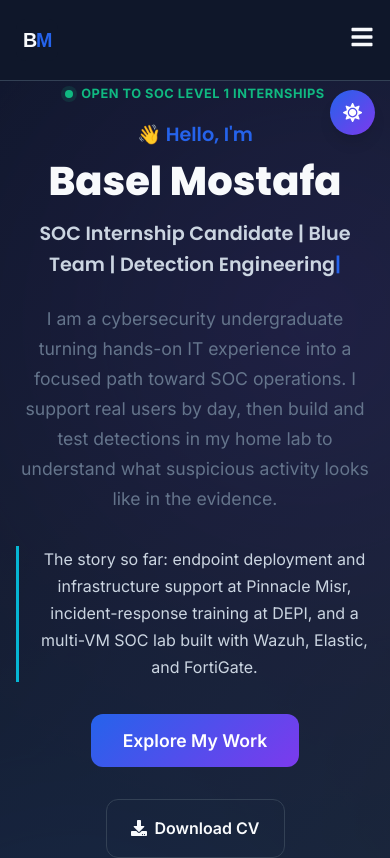
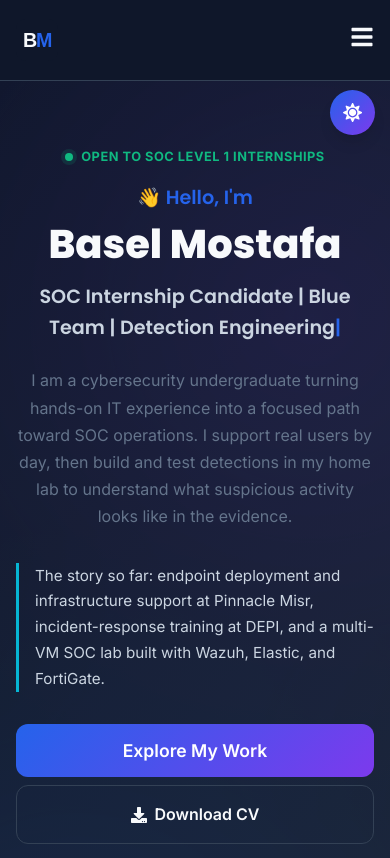
Before and after one commit to basellmostaffa/portfolio, a React (Create React App) app: page / in a window 390 px wide. Shown: the top 858 px of the page. Built offline with nearby package versions, Linux system fonts and the light colour scheme.

Commit message:
Polish mobile portfolio layout

```diff
--- a/src/components/Hero.js
+++ b/src/components/Hero.js
@@ -10,6 +10,11 @@ const HeroSection = styled.section`
   background: linear-gradient(135deg, var(--bg-primary) 0%, var(--bg-secondary) 100%);
   position: relative;
   overflow: hidden;
+
+  @media (max-width: 768px) {
+    min-height: auto;
+    padding: var(--spacing-3xl) 0 var(--spacing-2xl);
+  }
 `;
 
 const HeroContainer = styled.div`
@@ -84,6 +89,12 @@ const Description = styled(motion.p)`
   margin-bottom: var(--spacing-xl);
   line-height: 1.7;
   max-width: 500px;
+
+  @media (max-width: 768px) {
+    font-size: 1rem;
+    margin-left: auto;
+    margin-right: auto;
+  }
 `;
 
 const CTAButton = styled(motion.button)`
@@ -97,6 +108,11 @@ const CTAButton = styled(motion.button)`
   cursor: pointer;
   transition: all var(--transition-fast);
   margin-bottom: var(--spacing-xl);
+
+  @media (max-width: 480px) {
+    width: 100%;
+    margin-bottom: var(--spacing-sm);
+  }
 
   &:hover {
     transform: translateY(-2px);
@@ -117,6 +133,16 @@ const SecondaryButton = styled(motion.a)`
   margin: 0 0 var(--spacing-xl) var(--spacing-sm);
   transition: all var(--transition-fast);
 
+  @media (max-width: 768px) {
+    margin-left: 0;
+  }
+
+  @media (max-width: 480px) {
+    width: 100%;
+    justify-content: center;
+    margin-bottom: var(--spacing-lg);
+  }
+
   &:hover {
     border-color: var(--primary-color);
     color: var(--primary-color);
@@ -135,6 +161,11 @@ const StoryNote = styled(motion.p)`
   margin: 0 0 var(--spacing-xl);
   max-width: 540px;
   line-height: 1.7;
+
+  @media (max-width: 768px) {
+    text-align: left;
+    font-size: 0.95rem;
+  }
 `;
 
 const SocialLinks = styled(motion.div)`
@@ -195,6 +226,11 @@ const ImageContainer = styled.div`
   @media (max-width: 768px) {
     width: 300px;
     height: 300px;
+  }
+
+  @media (max-width: 400px) {
+    width: 240px;
+    height: 240px;
   }
 `;
 
--- a/src/components/Projects.js
+++ b/src/components/Projects.js
@@ -62,7 +62,7 @@ const FilterButton = styled(motion.button)`
 
 const ProjectsGrid = styled.div`
   display: grid;
-  grid-template-columns: repeat(auto-fit, minmax(350px, 1fr));
+  grid-template-columns: repeat(auto-fit, minmax(min(350px, 100%), 1fr));
   gap: var(--spacing-xl);
 `;
 
@@ -92,6 +92,10 @@ const ProjectCard = styled(motion.div)`
 
 const ProjectContent = styled.div`
   padding: var(--spacing-xl);
+
+  @media (max-width: 600px) {
+    padding: var(--spacing-lg);
+  }
 `;
 
 const ProjectVisual = styled.div`
@@ -105,6 +109,10 @@ const ProjectVisual = styled.div`
     width: 100%;
     height: 100%;
     object-fit: cover;
+  }
+
+  @media (max-width: 600px) {
+    height: 180px;
   }
 `;
 
--- a/src/components/Skills.js
+++ b/src/components/Skills.js
@@ -63,6 +63,11 @@ const DashboardLabel = styled.span`
   font-family: monospace;
   font-size: 0.82rem;
   letter-spacing: 0.04em;
+
+  @media (max-width: 600px) {
+    font-size: 0.72rem;
+    line-height: 1.4;
+  }
 `;
 
 const Status = styled.span`
@@ -97,6 +102,10 @@ const DashboardMetrics = styled.div`
 const Metric = styled.div`
   padding: var(--spacing-lg);
   border-right: 1px solid var(--border-color);
+
+  @media (max-width: 600px) {
+    padding: var(--spacing-md) var(--spacing-lg);
+  }
 
   &:last-child {
     border-right: 0;
--- a/src/index.css
+++ b/src/index.css
@@ -184,6 +184,12 @@ img {
 /* Responsive */
 @media (max-width: 768px) {
   .container {
-    padding: 0 var(--spacing-sm);
+    padding: 0 var(--spacing-md);
   }
 }
+
+@media (max-width: 480px) {
+  body {
+    font-size: 0.95rem;
+  }
+}
```
